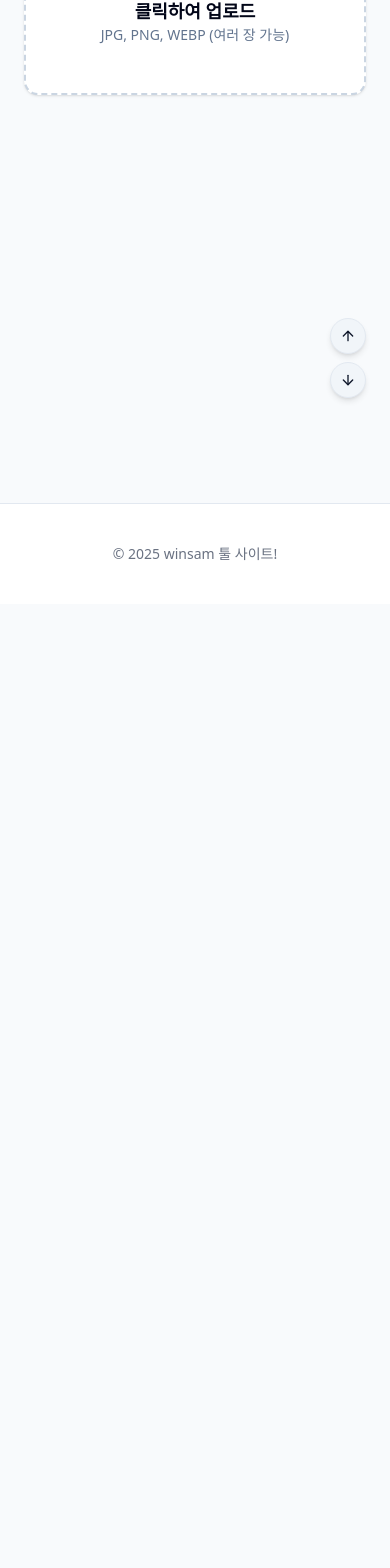
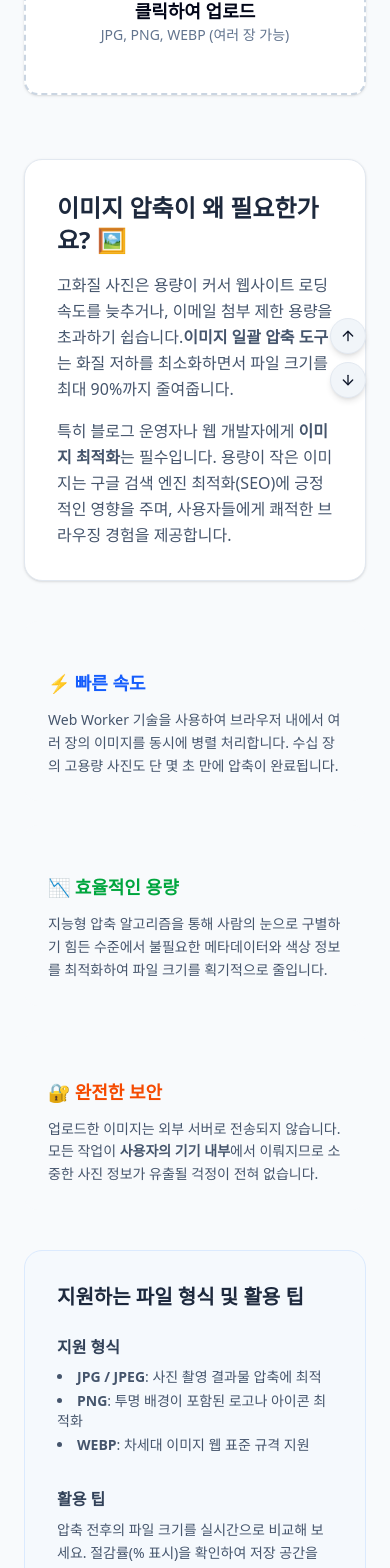
Before and after one commit to winsam003/winsam_kit_fe, a Next.js app: page /image-compressor in a window 390 px wide. Shown: the part 422-1990 px from the top of the page. Before the commit the page ends 1026 px from the top, so only its background shows below. Built offline with nearby package versions, Linux system fonts and the light colour scheme.

Commit message:
설명 추가

```diff
--- a/app/image-compressor/page.tsx
+++ b/app/image-compressor/page.tsx
@@ -166,6 +166,77 @@ export default function ImageCompressor() {
           </div>
         </div>
       )}
+
+      <div className="mt-16 space-y-10">
+        <section className="bg-white p-8 rounded-2xl border border-slate-200 shadow-sm">
+          <h2 className="text-2xl font-bold mb-4 text-slate-800 flex items-center gap-2">
+            이미지 압축이 왜 필요한가요? 🖼️
+          </h2>
+          <div className="text-slate-600 leading-relaxed space-y-4">
+            <p>
+              고화질 사진은 용량이 커서 웹사이트 로딩 속도를 늦추거나, 이메일 첨부 제한 용량을 초과하기 쉽습니다.
+              <strong>이미지 일괄 압축 도구</strong>는 화질 저하를 최소화하면서 파일 크기를 최대 90%까지 줄여줍니다.
+            </p>
+            <p>
+              특히 블로그 운영자나 웹 개발자에게 <strong>이미지 최적화</strong>는 필수입니다.
+              용량이 작은 이미지는 구글 검색 엔진 최적화(SEO)에 긍정적인 영향을 주며, 사용자들에게 쾌적한 브라우징 경험을 제공합니다.
+            </p>
+          </div>
+        </section>
+
+        <div className="grid grid-cols-1 md:grid-cols-3 gap-6">
+          <Card className="bg-slate-50 border-none shadow-none">
+            <CardContent className="pt-6">
+              <h3 className="font-bold text-lg mb-3 text-blue-600">⚡ 빠른 속도</h3>
+              <p className="text-sm text-slate-600 leading-relaxed">
+                Web Worker 기술을 사용하여 브라우저 내에서 여러 장의 이미지를 동시에 병렬 처리합니다.
+                수십 장의 고용량 사진도 단 몇 초 만에 압축이 완료됩니다.
+              </p>
+            </CardContent>
+          </Card>
+
+          <Card className="bg-slate-50 border-none shadow-none">
+            <CardContent className="pt-6">
+              <h3 className="font-bold text-lg mb-3 text-green-600">📉 효율적인 용량</h3>
+              <p className="text-sm text-slate-600 leading-relaxed">
+                지능형 압축 알고리즘을 통해 사람의 눈으로 구별하기 힘든 수준에서 불필요한 메타데이터와
+                색상 정보를 최적화하여 파일 크기를 획기적으로 줄입니다.
+              </p>
+            </CardContent>
+          </Card>
+
+          <Card className="bg-slate-50 border-none shadow-none">
+            <CardContent className="pt-6">
+              <h3 className="font-bold text-lg mb-3 text-orange-600">🔐 완전한 보안</h3>
+              <p className="text-sm text-slate-600 leading-relaxed">
+                업로드한 이미지는 외부 서버로 전송되지 않습니다. 모든 작업이 <strong>사용자의 기기 내부</strong>에서
+                이뤄지므로 소중한 사진 정보가 유출될 걱정이 전혀 없습니다.
+              </p>
+            </CardContent>
+          </Card>
+        </div>
+
+        <section className="p-8 bg-blue-50/30 rounded-2xl border border-blue-100">
+          <h2 className="text-xl font-bold mb-6 text-slate-800">지원하는 파일 형식 및 활용 팁</h2>
+          <div className="grid grid-cols-1 md:grid-cols-2 gap-8">
+            <div>
+              <h4 className="font-semibold text-slate-700 mb-2">지원 형식</h4>
+              <ul className="list-disc list-inside text-sm text-slate-600 space-y-1">
+                <li><strong>JPG / JPEG</strong>: 사진 촬영 결과물 압축에 최적</li>
+                <li><strong>PNG</strong>: 투명 배경이 포함된 로고나 아이콘 최적화</li>
+                <li><strong>WEBP</strong>: 차세대 이미지 웹 표준 규격 지원</li>
+              </ul>
+            </div>
+            <div>
+              <h4 className="font-semibold text-slate-700 mb-2">활용 팁</h4>
+              <p className="text-sm text-slate-600 leading-relaxed">
+                압축 전후의 파일 크기를 실시간으로 비교해 보세요.
+                절감률(% 표시)을 확인하여 저장 공간을 얼마나 확보했는지 한눈에 파악할 수 있습니다.
+              </p>
+            </div>
+          </div>
+        </section>
+      </div>
     </div>
   );
 }
--- a/app/json-formatter/page.tsx
+++ b/app/json-formatter/page.tsx
@@ -112,6 +112,61 @@ export default function JsonFormatter() {
           데이터 예쁘게 정렬하기
         </Button>
       </div>
+
+      <div className="mt-12 space-y-8">
+        <section className="bg-white p-8 rounded-2xl border border-slate-200 shadow-sm">
+          <h2 className="text-2xl font-bold mb-4 text-slate-800">JSON 데이터 정렬기란 무엇인가요?</h2>
+          <div className="text-slate-600 leading-relaxed space-y-4">
+            <p>
+              <strong>JSON(JavaScript Object Notation)</strong>은 데이터를 저장하고 전송할 때 가장 많이 사용되는 가벼운 형식입니다.
+              하지만 서버에서 받아온 데이터나 로그 파일의 JSON은 종종 한 줄로 길게 늘어져 있어 사람이 읽기 매우 어렵습니다.
+            </p>
+            <p>
+              본 도구는 그렇게 읽기 힘든 '민감한' 데이터를 <strong>Pretty Print</strong> 형식으로 변환하여, 데이터 구조를 한눈에 파악할 수 있도록 돕습니다.
+              개발자, 데이터 분석가, 그리고 API 테스트를 진행하는 모든 분들에게 필수적인 도구입니다.
+            </p>
+          </div>
+        </section>
+
+        <div className="grid grid-cols-1 md:grid-cols-2 gap-6">
+          <Card className="bg-slate-50 border-none shadow-none">
+            <CardContent className="pt-6">
+              <h3 className="font-bold text-lg mb-2">✅ 주요 기능</h3>
+              <ul className="list-disc list-inside text-sm text-slate-600 space-y-2">
+                <li>복잡한 JSON 데이터를 2칸 들여쓰기 표준으로 정렬</li>
+                <li>실시간 문법 오류 검사 및 에러 메시지 제공</li>
+                <li>원클릭 결과값 클립보드 복사 기능</li>
+                <li>대용량 텍스트 처리를 위한 최적화된 스크롤 뷰</li>
+              </ul>
+            </CardContent>
+          </Card>
+
+          <Card className="bg-blue-50/50 border-none shadow-none">
+            <CardContent className="pt-6">
+              <h3 className="font-bold text-lg mb-2">🔒 보안 안내</h3>
+              <p className="text-sm text-slate-600 leading-relaxed">
+                입력하신 모든 데이터는 <strong>사용자의 브라우저 내에서 실시간으로 처리</strong>됩니다.
+                서버로 데이터를 전송하거나 외부에 기록을 남기지 않으므로, API 키나 개인정보가 포함된
+                중요한 JSON 데이터도 안심하고 정렬하실 수 있습니다.
+              </p>
+            </CardContent>
+          </Card>
+        </div>
+
+        <section className="p-8">
+          <h2 className="text-xl font-bold mb-4 text-slate-800">자주 묻는 질문 (FAQ)</h2>
+          <div className="space-y-4">
+            <div>
+              <h4 className="font-semibold text-slate-700">Q: 올바른 형식인데 왜 에러가 나나요?</h4>
+              <p className="text-sm text-slate-600">A: JSON은 작은따옴표(') 대신 반드시 큰따옴표(")를 사용해야 하며, 마지막 요소 뒤에 콤마(,)가 찍혀있지 않은지 확인해 보세요.</p>
+            </div>
+            <div>
+              <h4 className="font-semibold text-slate-700">Q: 데이터 크기 제한이 있나요?</h4>
+              <p className="text-sm text-slate-600">A: 브라우저의 성능에 따라 수 메가바이트(MB) 수준의 대용량 데이터도 즉시 처리가 가능합니다.</p>
+            </div>
+          </div>
+        </section>
+      </div>
     </div>
   );
 }
--- a/app/word-counter/page.tsx
+++ b/app/word-counter/page.tsx
@@ -33,7 +33,7 @@ export default function WordCounter() {
         <Link href="/">
           <Button variant="ghost" size="sm" className="gap-1">
             <ChevronLeft className="w-4 h-4" />
-            전체 도구 목록
+            메인으로
           </Button>
         </Link>
       </div>
```
